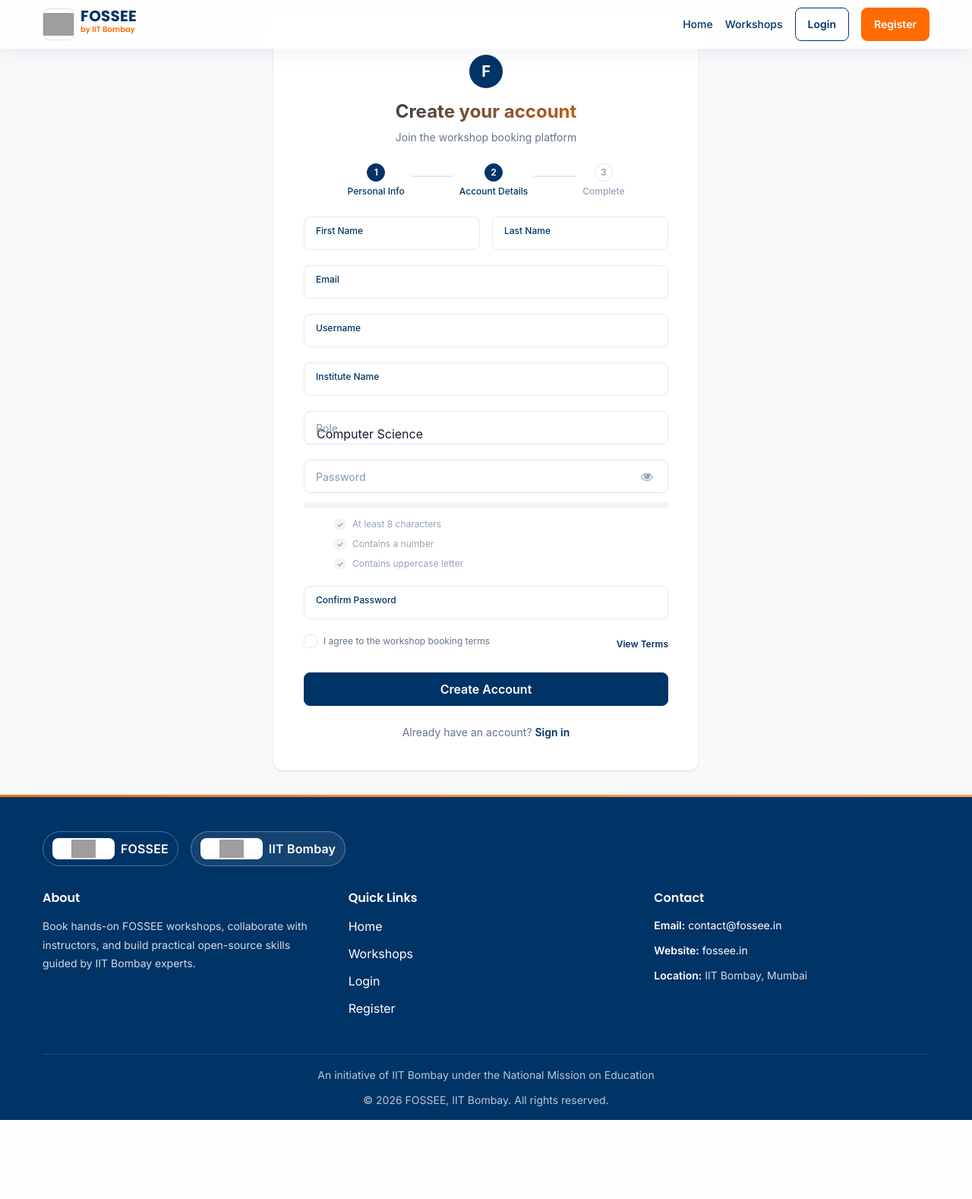
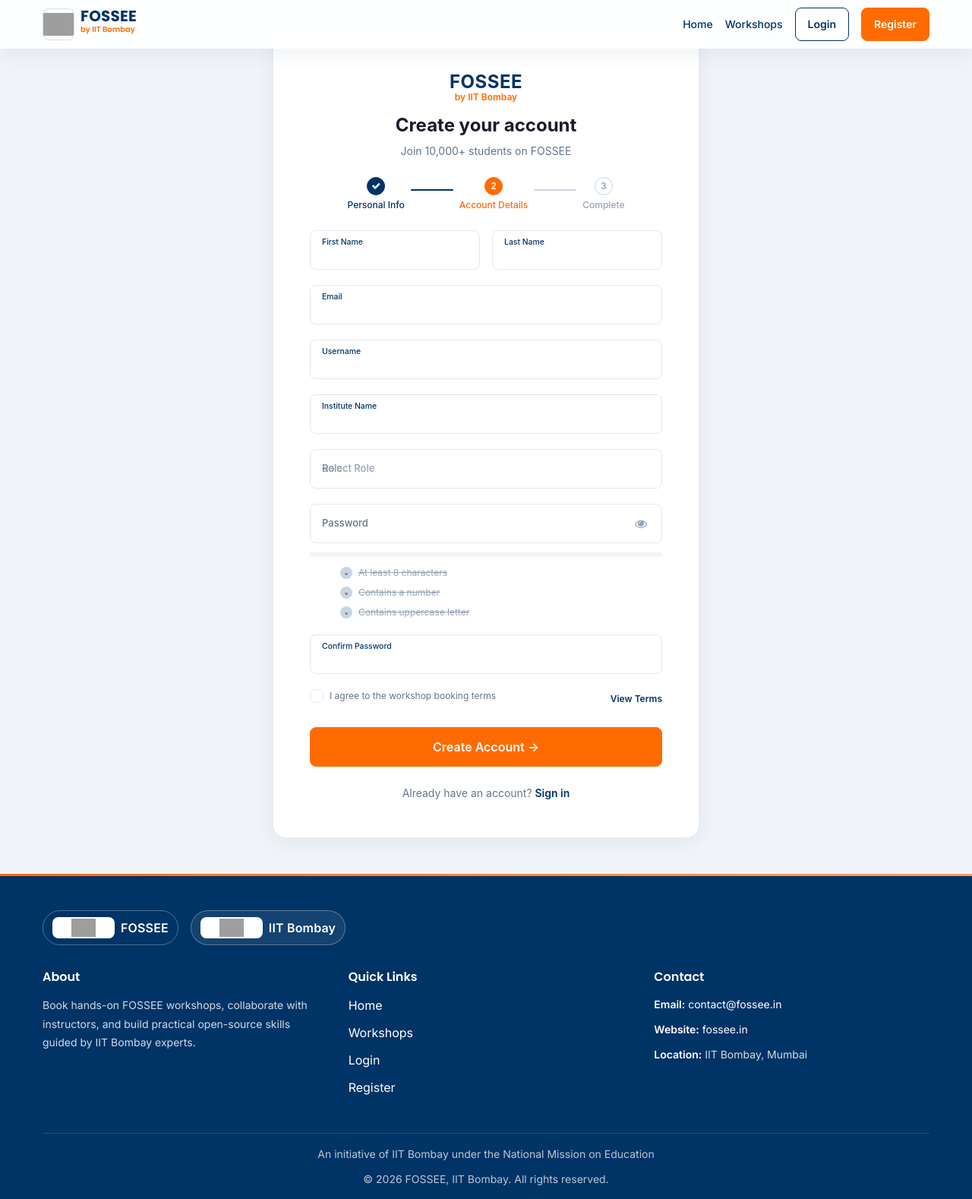
Before and after one commit to shivani-i-i/fossee-workshop-booking-ui, a Django app: page /workshop/register/ in a window 1280 px wide. Shown: the whole page at 76% size. Before the commit the page ends 1474 px from the top, so only its background shows below. Run offline with Django 3.2, Linux system fonts and the light colour scheme; some libraries are stand-ins or nearby versions; grey boxes are pictures that could not be loaded.

Commit message:
feat: fix register page bugs, add floating labels and improve step indicator

```diff
--- a/workshop_app/static/workshop_app/css/register.css
+++ b/workshop_app/static/workshop_app/css/register.css
@@ -3,8 +3,8 @@
     display: flex;
     align-items: center;
     justify-content: center;
-    padding: var(--space-8) var(--space-4);
-    background: var(--color-bg-secondary);
+    padding: 48px 16px;
+    background: #F0F4F8;
 }
 
 body.modal-open {
@@ -13,16 +13,16 @@ body.modal-open {
 
 .base-content {
     padding: 0;
-    background: var(--color-bg-secondary);
+    background: #F0F4F8;
 }
 
 .register-card {
     width: 100%;
     max-width: 560px;
-    padding: 40px;
-    border-radius: 12px;
-    background: var(--color-bg-primary);
-    box-shadow: var(--shadow-card);
+    padding: 48px;
+    border-radius: 16px;
+    background: #FFFFFF;
+    box-shadow: 0 4px 24px rgba(0, 51, 102, 0.08);
     transition: var(--transition-bounce);
 }
 
@@ -32,18 +32,29 @@ body.modal-open {
 }
 
 .register-card__brand {
-    width: 44px;
-    height: 44px;
+    width: fit-content;
+    height: auto;
     margin: 0 auto var(--space-4);
-    display: flex;
-    align-items: center;
-    justify-content: center;
-    border-radius: 50%;
-    background: var(--color-primary);
-    color: var(--color-bg-primary);
-    font-size: 1.25rem;
+    display: grid;
+    justify-items: center;
+    gap: 2px;
+    background: transparent;
+    color: var(--color-primary);
+    line-height: 1;
+}
+
+.register-card__brand-name {
+    display: block;
+    font-size: 24px;
     font-weight: var(--font-weight-bold);
-    line-height: 1;
+    letter-spacing: 0.02em;
+}
+
+.register-card__brand-tagline {
+    display: block;
+    color: var(--color-accent);
+    font-size: 12px;
+    font-weight: var(--font-weight-semibold);
 }
 
 .register-card__title {
@@ -52,16 +63,12 @@ body.modal-open {
     font-weight: var(--font-weight-bold);
     line-height: var(--line-height-tight);
     text-align: center;
-    background: linear-gradient(135deg, #003366, #FF6B00);
-    -webkit-background-clip: text;
-    background-clip: text;
-    -webkit-text-fill-color: transparent;
-    color: transparent;
+    color: #1A1A2E;
 }
 
 .register-card__subtitle {
     margin: var(--space-2) 0 0;
-    color: var(--color-text-secondary);
+    color: #64748B;
     font-size: var(--font-size-sm);
     line-height: var(--line-height-normal);
     text-align: center;
@@ -89,9 +96,9 @@ body.modal-open {
     display: flex;
     align-items: center;
     justify-content: center;
-    border: 1px solid var(--color-border);
-    background: var(--color-bg-primary);
-    color: var(--color-text-muted);
+    border: 1px solid #CBD5E1;
+    background: #FFFFFF;
+    color: #94A3B8;
     font-size: var(--font-size-xs);
     font-weight: var(--font-weight-semibold);
 }
@@ -103,22 +110,46 @@ body.modal-open {
     white-space: nowrap;
 }
 
-.register-step.is-active .register-step__dot {
-    border-color: var(--color-primary);
-    background: var(--color-primary);
-    color: var(--color-bg-primary);
+.register-step--completed .register-step__dot {
+    border-color: #003366;
+    background: #003366;
+    color: #FFFFFF;
 }
 
-.register-step.is-active .register-step__label {
-    color: var(--color-primary);
+.register-step--completed .register-step__label {
+    color: #003366;
 }
 
 .register-step__line {
     width: 56px;
     height: 2px;
     border-radius: var(--radius-full);
-    background: var(--color-border);
+    background: #CBD5E1;
     margin-bottom: calc(var(--space-4) - var(--space-1));
+}
+
+.register-step__line--passed {
+    background: #003366;
+}
+
+.register-step--current .register-step__dot {
+    border-color: #FF6B00;
+    background: #FF6B00;
+    color: #FFFFFF;
+}
+
+.register-step--current .register-step__label {
+    color: #FF6B00;
+}
+
+.register-step--future .register-step__dot {
+    border-color: #CBD5E1;
+    background: #FFFFFF;
+    color: #94A3B8;
+}
+
+.register-step--future .register-step__label {
+    color: #94A3B8;
 }
 
 .register-alert {
@@ -164,11 +195,11 @@ body.modal-open {
 .register-field input,
 .register-field select {
     width: 100%;
-    height: 44px;
-    padding: 14px calc(var(--space-6) + var(--space-4)) 0 var(--space-4);
-    border: 1px solid var(--color-border);
-    border-radius: var(--radius-md);
-    background: var(--color-bg-primary);
+    height: 52px;
+    padding: 20px calc(var(--space-6) + var(--space-4)) 10px var(--space-4);
+    border: 1px solid #E2E8F0;
+    border-radius: 8px;
+    background: #FFFFFF;
     color: var(--color-text-primary);
     font-size: var(--font-size-base);
     transition: var(--transition-interactive);
@@ -176,7 +207,7 @@ body.modal-open {
 
 .register-field select {
     appearance: none;
-    padding-top: 16px;
+    padding-top: 20px;
 }
 
 .register-field input::placeholder,
@@ -188,16 +219,17 @@ body.modal-open {
 .register-field select:focus {
     outline: none;
     border-color: var(--color-primary);
-    box-shadow: 0 0 0 3px rgba(0, 51, 102, 0.14);
+    box-shadow: 0 0 0 3px rgba(0, 51, 102, 0.1);
 }
 
 .register-control label {
     position: absolute;
     left: var(--space-4);
     top: 50%;
-    transform: translateY(-50%);
-    color: var(--color-text-muted);
-    font-size: var(--font-size-sm);
+    transform: translateY(-50%) scale(1);
+    transform-origin: left top;
+    color: #64748B;
+    font-size: 13px;
     font-weight: var(--font-weight-medium);
     pointer-events: none;
     transition: var(--transition-interactive);
@@ -206,10 +238,54 @@ body.modal-open {
 .register-control input:focus + label,
 .register-control input:not(:placeholder-shown) + label,
 .register-control select:focus + label {
-    top: 10px;
-    transform: translateY(0);
-    font-size: var(--font-size-xs);
-    color: var(--color-primary);
+    top: 8px;
+    transform: translateY(0) scale(0.8);
+    color: #003366;
+}
+
+.register-field.has-value .register-control label {
+    top: 8px;
+    transform: translateY(0) scale(0.8);
+    color: #003366;
+}
+
+.register-control--select .register-select-placeholder {
+    position: absolute;
+    left: var(--space-4);
+    top: 50%;
+    transform: translateY(-50%);
+    color: #94A3B8;
+    font-size: 13px;
+    font-weight: var(--font-weight-medium);
+    pointer-events: none;
+    transition: var(--transition-interactive);
+}
+
+.register-control--select:focus-within .register-select-placeholder {
+    opacity: 0;
+}
+
+.register-control--select select {
+    color: transparent;
+}
+
+.register-control--select:focus-within select {
+    color: #1A1A2E;
+}
+
+.register-field--role.has-value .register-control--select select {
+    color: #1A1A2E;
+}
+
+.register-field--role.has-value .register-select-placeholder {
+    opacity: 0;
+}
+
+.register-control--select:focus-within label,
+.register-field--role.has-value .register-control label {
+    top: 8px;
+    transform: translateY(0) scale(0.8);
+    color: #003366;
 }
 
 .register-field__icon {
@@ -285,7 +361,7 @@ body.modal-open {
 
 .register-strength {
     position: relative;
-    height: 8px;
+    height: 6px;
     border-radius: var(--radius-full);
     background: var(--color-border-light);
     overflow: hidden;
@@ -313,9 +389,10 @@ body.modal-open {
     display: flex;
     align-items: center;
     gap: var(--space-2);
-    color: var(--color-text-muted);
+    color: #94A3B8;
     font-size: var(--font-size-xs);
-    transition: color var(--transition-normal);
+    text-decoration: line-through;
+    transition: color var(--transition-normal), text-decoration-color var(--transition-normal);
 }
 
 .register-password-rules .rule-icon {
@@ -325,19 +402,28 @@ body.modal-open {
     display: inline-flex;
     align-items: center;
     justify-content: center;
-    background: var(--color-border-light);
-    color: var(--color-text-muted);
+    background: #CBD5E1;
+    color: #64748B;
     font-size: 10px;
     font-weight: var(--font-weight-bold);
-    transition: background var(--transition-normal), color var(--transition-normal);
+    transition: background var(--transition-normal), color var(--transition-normal), box-shadow var(--transition-normal);
+}
+
+.register-password-rules__text {
+    transition: color var(--transition-normal), text-decoration-color var(--transition-normal);
 }
 
 .register-password-rules li.is-met {
     color: var(--color-success);
+    text-decoration: none;
 }
 
 .register-password-rules li.is-met .rule-icon {
     background: color-mix(in srgb, var(--color-success) 20%, var(--color-bg-primary));
+    color: var(--color-success);
+}
+
+.register-password-rules li.is-met .register-password-rules__text {
     color: var(--color-success);
 }
 
@@ -418,12 +504,15 @@ body.modal-open {
 
 .register-submit {
     position: relative;
+    display: inline-flex;
+    align-items: center;
+    justify-content: center;
     width: 100%;
-    height: 44px;
+    height: 52px;
     margin-top: var(--space-6);
-    border: 1px solid var(--color-primary);
-    border-radius: var(--radius-md);
-    background: var(--color-primary);
+    border: 1px solid #FF6B00;
+    border-radius: 8px;
+    background: #FF6B00;
     color: var(--color-bg-primary);
     font-size: var(--font-size-base);
     font-weight: var(--font-weight-semibold);
--- a/workshop_app/templates/workshop_app/register.html
+++ b/workshop_app/templates/workshop_app/register.html
@@ -12,22 +12,25 @@
 {% block content %}
     <div class="register-page">
         <div class="register-card">
-            <div class="register-card__brand" aria-hidden="true">F</div>
+            <div class="register-card__brand" aria-hidden="true">
+                <span class="register-card__brand-name">FOSSEE</span>
+                <span class="register-card__brand-tagline">by IIT Bombay</span>
+            </div>
             <h1 class="register-card__title">Create your account</h1>
-            <p class="register-card__subtitle">Join the workshop booking platform</p>
+            <p class="register-card__subtitle">Join 10,000+ students on FOSSEE</p>
 
             <div class="register-steps" aria-label="Registration progress">
-                <div class="register-step is-active">
-                    <span class="register-step__dot">1</span>
+                <div class="register-step register-step--completed">
+                    <span class="register-step__dot" aria-hidden="true"><i class="fa fa-check" aria-hidden="true"></i></span>
                     <span class="register-step__label">Personal Info</span>
                 </div>
-                <span class="register-step__line" aria-hidden="true"></span>
-                <div class="register-step is-active">
+                <span class="register-step__line register-step__line--passed" aria-hidden="true"></span>
+                <div class="register-step register-step--current">
                     <span class="register-step__dot">2</span>
                     <span class="register-step__label">Account Details</span>
                 </div>
                 <span class="register-step__line" aria-hidden="true"></span>
-                <div class="register-step">
+                <div class="register-step register-step--future">
                     <span class="register-step__dot">3</span>
                     <span class="register-step__label">Complete</span>
                 </div>
@@ -105,10 +108,11 @@
                         {% endfor %}
                     </div>
 
-                    <div class="register-field register-field--full{% if form.department.errors %} has-error{% elif form.department.value %} has-value{% endif %}">
+                    <div class="register-field register-field--full register-field--role{% if form.department.errors %} has-error{% elif form.department.value %} has-value{% endif %}">
                         <div class="register-control register-control--select">
                             {{ form.department }}
                             <label for="id_department">Role</label>
+                            <span class="register-select-placeholder" aria-hidden="true">Select Role</span>
                             <span class="register-field__icon register-field__icon--valid"><i class="fa fa-check" aria-hidden="true"></i></span>
                             <span class="register-field__icon register-field__icon--invalid"><i class="fa fa-times" aria-hidden="true"></i></span>
                         </div>
@@ -134,9 +138,9 @@
                             <span class="register-strength__fill" id="registerStrengthFill"></span>
                         </div>
                         <ul class="register-password-rules" id="passwordRules" aria-label="Password requirements">
-                            <li data-rule="length"><span class="rule-icon">✓</span>At least 8 characters</li>
-                            <li data-rule="number"><span class="rule-icon">✓</span>Contains a number</li>
-                            <li data-rule="upper"><span class="rule-icon">✓</span>Contains uppercase letter</li>
+                            <li data-rule="length"><span class="rule-icon" aria-hidden="true">•</span><span class="register-password-rules__text">At least 8 characters</span></li>
+                            <li data-rule="number"><span class="rule-icon" aria-hidden="true">•</span><span class="register-password-rules__text">Contains a number</span></li>
+                            <li data-rule="upper"><span class="rule-icon" aria-hidden="true">•</span><span class="register-password-rules__text">Contains uppercase letter</span></li>
                         </ul>
                         {% for error in form.password.errors %}
                             <p class="register-field__error">{{ error|escape }}</p>
@@ -166,7 +170,7 @@
                 </div>
 
                 <button type="submit" class="register-submit" id="registerSubmitBtn">
-                    <span class="register-submit__label">Create Account</span>
+                    <span class="register-submit__label">Create Account →</span>
                     <span class="register-submit__spinner" aria-hidden="true"></span>
                     <span class="register-submit__success" aria-hidden="true"><i class="fa fa-check"></i></span>
                 </button>
```
Also changed, not shown: other parts of workshop_app/static/workshop_app/css/register.css (+43 -4 lines).
